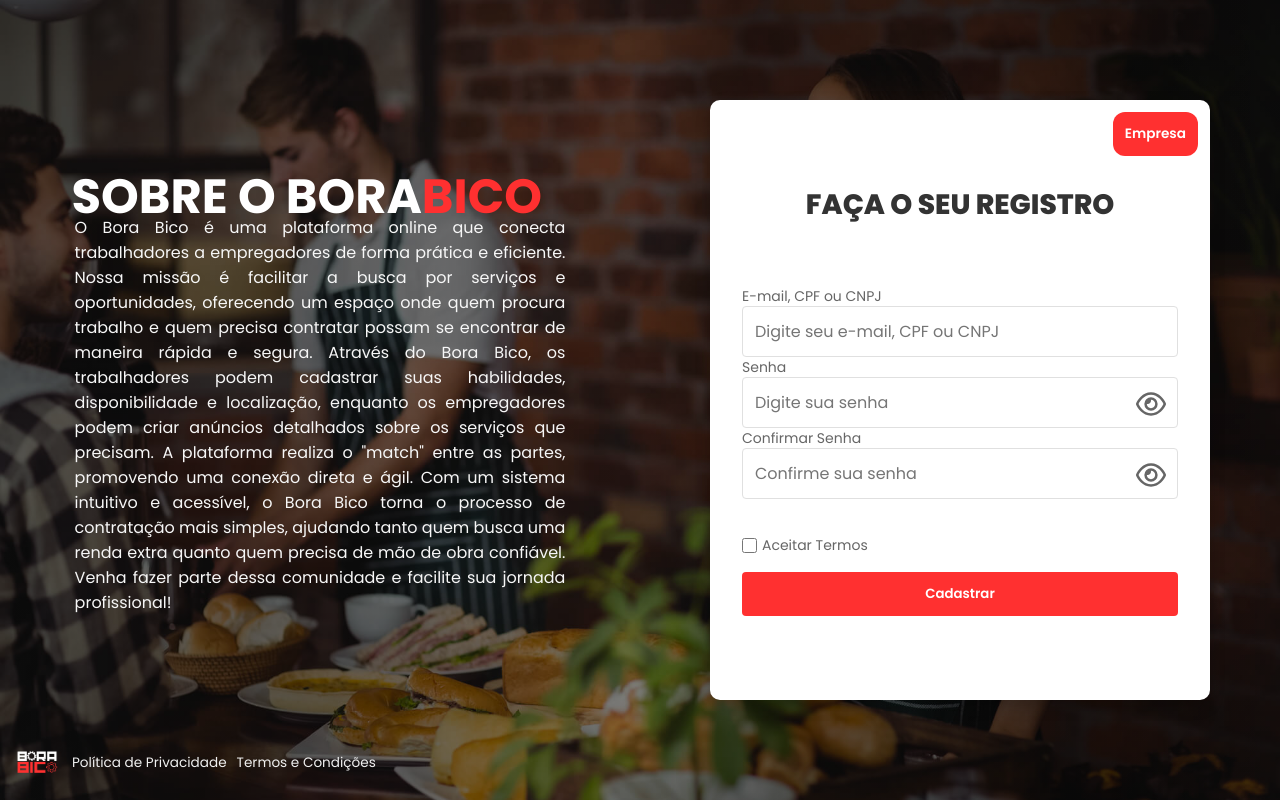
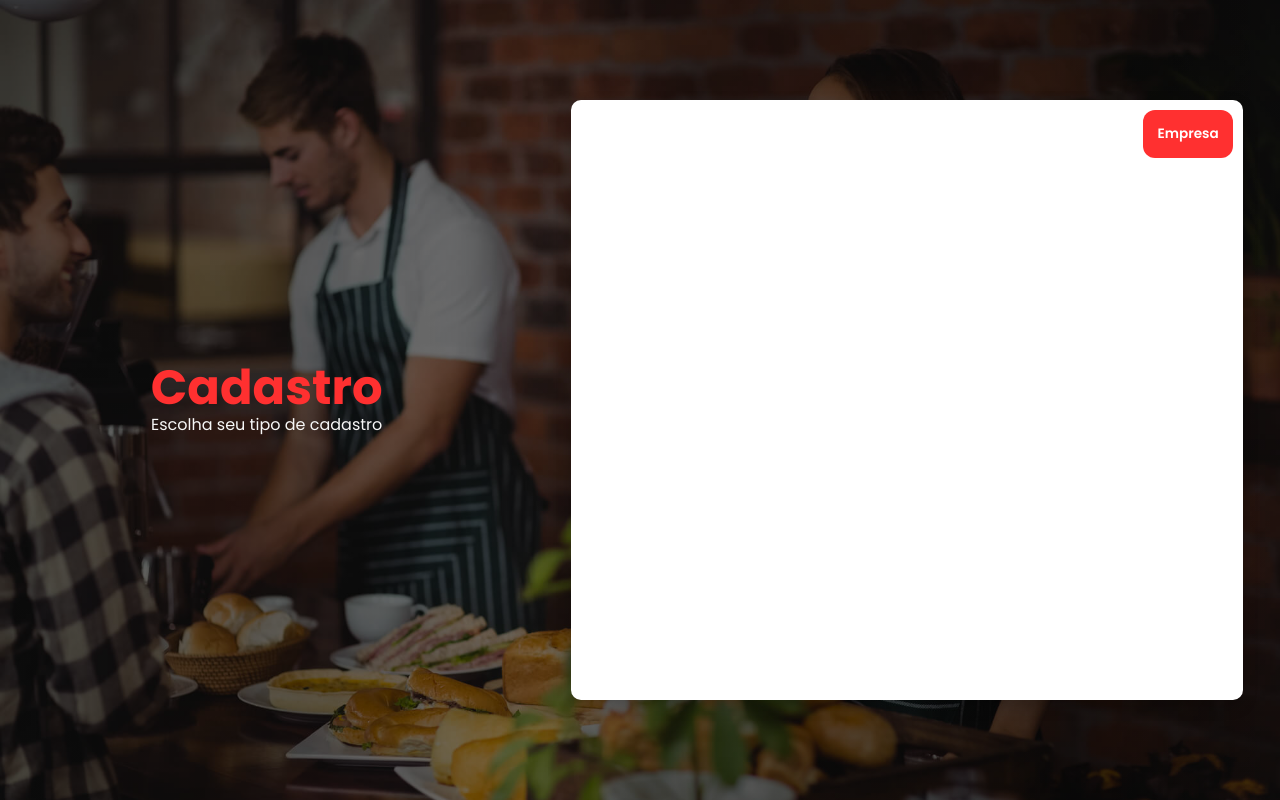
Before and after one commit to Jopolezi/Projeto-Integrador, a React (Vite) app in the folder projeto-integrador/: page /register in a window 1280 px wide. Built offline with nearby package versions, Linux system fonts and the light colour scheme; a web font is replaced by a local one.

Commit message:
Modificado Page Register

```diff
--- a/projeto-integrador/src/pages/login/styledLogin.js
+++ b/projeto-integrador/src/pages/login/styledLogin.js
@@ -117,7 +117,7 @@
   max-width: 500px;
   height: 600px;
   padding: 4rem 2rem;
-  background: white;
+  background: ${colors.white};
   border-radius: 10px;
   box-shadow: 0 6px 15px rgba(0, 0, 0, 0.2);
 `;
--- a/projeto-integrador/src/pages/register/register.jsx
+++ b/projeto-integrador/src/pages/register/register.jsx
@@ -1,158 +1,115 @@
 import React, { useState } from 'react';
-import { FontAwesomeIcon } from '@fortawesome/react-fontawesome';
-import { faEye, faEyeSlash } from '@fortawesome/free-regular-svg-icons';
 import styledComponentsRegister from './styledRegister';
 import './register.css';
 import '../../styles/cssGlobal.css';
 import ScrollRevealComponent from '../../styles/scrollReveal';
 
 const {
-    ContainerLogin,
+  ContainerRegister,
   ContainerLeft,
+  ContainerRight,
   ContentLeft,
+  ContentRight,
   ContentLeftTitle,
   ContentLeftSpanTitle,
   ContentLeftSubtitle,
-    ContainerRight,
-    ContentRight,
-    FormLogin,
-    SubmitEmpresaButton,
-    FormTitle,
+  FormRegister,
+  ButtonViewRegister,
+  TitleEnterpriseRegister,
+  InputsWrapper,
   InputContainer,
   InputLabel,
   Input,
-    SubmitAdditional,
-    InputCheck,
-    SubmitCheck,
-    InputCheckLabel,
-    SubmitButton,
-    MoreInformations,
-    ImgMoreInformations,
-    PrivacityPolitice,
-    TermsAndConditions,
+  InputDateType,
+  Select,
+  Option
 } = styledComponentsRegister;
 
 function Register() {
-  const [showPassword, setShowPassword] = useState(false);
-  const [email, setEmail] = useState('');
-  const [password, setPassword] = useState('');
-  const [confirmPassword, setConfirmPassword] = useState('');
-  const [rememberMe, setRememberMe] = useState(false);
+  const [showEnterprise, setShowEnterprise] = useState(false);
 
-  const togglePasswordVisibility = () => {
-    setShowPassword(!showPassword);
-  };
-
-  const handleSubmit = (e) => {
-    e.preventDefault();
-
-    // Validações básicas
-    if (!email || !password || !confirmPassword) {
-      alert('Por favor, preencha todos os campos');
-      return;
-    }
-
-    if (password !== confirmPassword) {
-      alert('As senhas não coincidem');
-      return;
-    }
-
-    // Lógica de envio do formulário
-    console.log('Formulário enviado', { email, rememberMe });
+  const toggleEnterpriseVisibility = () => {
+    setShowEnterprise(!showEnterprise);
   };
 
   return (
     <>
     <ScrollRevealComponent />
 
-      <ContainerLogin>
+    <ContainerRegister>
       <ContainerLeft>
         <ContentLeft>
-            <ContentLeftTitle className="reveal-left">
-              SOBRE O BORA
-              <ContentLeftSpanTitle>BICO</ContentLeftSpanTitle>
+          <ContentLeftTitle>
+            <ContentLeftSpanTitle>Cadastro</ContentLeftSpanTitle>
           </ContentLeftTitle>
-            <ContentLeftSubtitle className="reveal-left">
-              O Bora Bico é uma plataforma online que conecta trabalhadores a empregadores de forma prática e eficiente. Nossa missão é facilitar a busca por serviços e oportunidades, oferecendo um espaço onde quem procura trabalho e quem precisa contratar possam se encontrar de maneira rápida e segura.
-              Através do Bora Bico, os trabalhadores podem cadastrar suas habilidades, disponibilidade e localização, enquanto os empregadores podem criar anúncios detalhados sobre os serviços que precisam. A plataforma realiza o "match" entre as partes, promovendo uma conexão direta e ágil.
-              Com um sistema intuitivo e acessível, o Bora Bico torna o processo de contratação mais simples, ajudando tanto quem busca uma renda extra quanto quem precisa de mão de obra confiável. Venha fazer parte dessa comunidade e facilite sua jornada profissional!
-            </ContentLeftSubtitle>
+          <ContentLeftSubtitle>Escolha seu tipo de cadastro</ContentLeftSubtitle>
         </ContentLeft>
       </ContainerLeft>
 
       <ContainerRight>
         <ContentRight>
-            <FormLogin className="reveal-fade" onSubmit={handleSubmit}>
-            <SubmitEmpresaButton type="submit">Empresa</SubmitEmpresaButton>
-              <FormTitle>FAÇA O SEU REGISTRO</FormTitle>
+          <FormRegister>
+            <ButtonViewRegister
+              type="button"
+              onClick={toggleEnterpriseVisibility}>
+              {showEnterprise ? 'Pessoa Física' : 'Empresa'}
+            </ButtonViewRegister>
 
+            {showEnterprise ? (
+             <>
+            <TitleEnterpriseRegister>REGISTRE A SUA EMPRESA</TitleEnterpriseRegister>
+
+            <InputsWrapper>
              <InputContainer>
-                <InputLabel>E-mail, CPF ou CNPJ</InputLabel>
-                <Input
-                  type="email"
-                  placeholder="Digite seu e-mail, CPF ou CNPJ"
-                  value={email}
-                  onChange={(e) => setEmail(e.target.value)}
-                  required
-                />
+             <InputLabel>CNPJ</InputLabel>
+             <Input type="number" placeholder="CNPJ" />
              </InputContainer>
 
              <InputContainer>
-                <InputLabel>Senha</InputLabel>
-                <Input
-                  type={showPassword ? "text" : "password"}
-                  placeholder="Digite sua senha"
-                  value={password}
-                  onChange={(e) => setPassword(e.target.value)}
-                  required
-                />
-                <FontAwesomeIcon
-                  icon={showPassword ? faEyeSlash : faEye}
-                  className="openEye"
-                  onClick={togglePasswordVisibility}
-                />
+             <InputLabel>Razão Social</InputLabel>
+             <Input type="text" placeholder="Razão Social" maxLength={30}></Input>
              </InputContainer>
 
              <InputContainer>
-                <InputLabel>Confirmar Senha</InputLabel>
-                <Input
-                  type={showPassword ? "text" : "password"}
-                  placeholder="Confirme sua senha"
-                  value={confirmPassword}
-                  onChange={(e) => setConfirmPassword(e.target.value)}
-                  required
-                />
-                <FontAwesomeIcon
-                  icon={showPassword ? faEyeSlash : faEye}
-                  className="openEye"
-                  onClick={togglePasswordVisibility}
-                />
+             <InputLabel>Nome Fantasia</InputLabel>
+             <Input type="text" placeholder="Nome Fantasia" />
              </InputContainer>
 
-              <SubmitAdditional>
-                <SubmitCheck>
-                  <InputCheck
-                    type="checkbox"
-                    checked={rememberMe}
-                    onChange={() => setRememberMe(!rememberMe)}
-                  />
-                  <InputCheckLabel>Aceitar Termos</InputCheckLabel>
-                </SubmitCheck>
-              </SubmitAdditional>
+             <InputContainer>
+             <InputLabel>Inscrição Estadual</InputLabel>
+             <Input type="text" placeholder="Inscrição Estadual" maxLength={14} />
+             </InputContainer>
 
-              <SubmitButton type="submit">Cadastrar</SubmitButton>
-            </FormLogin>
+            <InputContainer>
+              <InputLabel>Email</InputLabel>
+              <Input type="text" placeholder="E-mail profissional" />
+             </InputContainer>
+
+             <InputContainer>
+             <InputLabel>Telefone</InputLabel>
+             <Input type="text" placeholder="(99) 9999-9999" />
+             </InputContainer>
+
+             <InputContainer>
+             <InputLabel>CEP</InputLabel>
+             <Input type="text" placeholder="99999-999" />
+             </InputContainer>
+             </InputsWrapper>
+             </>
+            ) : (
+              <>
+              <InputContainer>
+
+              </InputContainer>
+
+              </>
+            )}
+          </FormRegister>
         </ContentRight>
       </ContainerRight>
-
-        <MoreInformations className="reveal-fade">
-          <ImgMoreInformations src="./borabico_logo.png" alt="BoraBico Logo" />
-          <PrivacityPolitice href="#">Política de Privacidade</PrivacityPolitice>
-          <TermsAndConditions href="#">Termos e Condições</TermsAndConditions>
-        </MoreInformations>
-      </ContainerLogin>
+    </ContainerRegister>
     </>
-  );
+  )
 }
 
 export default Register;
--- a/projeto-integrador/src/pages/register/styledRegister.js
+++ b/projeto-integrador/src/pages/register/styledRegister.js
@@ -1,4 +1,5 @@
 import styled from 'styled-components';
+import { ContentRight } from '../login/styledLogin';
 
 const fonts = {
   family: {
@@ -17,24 +18,7 @@
   gray: '#666666',
 };
 
-  export const SubmitEmpresaButton = styled.button`
-    border: none;
-    border-radius: 12px;
-    padding: 12px;
-    background: ${colors.red};
-    color: ${colors.white};
-    font-size: 0.850rem;
-    font-weight: 600;
-    font-family: ${fonts.family.poppins};
-    cursor: pointer;
-    position: absolute;
-    top: 0;
-    right: 0;
-    margin: 12px;
-    }
-`;
-
-  export const ContainerLogin = styled.div`
+export const ContainerRegister = styled.div`
   display: flex;
   height: 100dvh;
   width: 100%;
@@ -59,13 +43,13 @@
   height: 100dvh;
   width: 50%;
   z-index: 1;
-  padding: 50px;
 `;
 
 export const ContentLeft = styled.div`
   display: flex;
   flex-direction: column;
   justify-content: center;
+  align-items: center;
   width: 100%;
   height: 100%;
   padding: 0 4%;
@@ -77,7 +61,9 @@
   font-size: 3rem;
   font-weight: 700;
   font-family: ${fonts.family.poppins};
-  line-height: 1.850rem;
+  line-height: 3rem;
+  position: relative;
+  color: black;
   `;
 
 export const ContentLeftSpanTitle = styled.span`
@@ -92,7 +78,6 @@
   font-family: ${fonts.family.poppins};
   text-align: justify;
   color: ${colors.offwhite};
-  padding: 3px;
   `;
 
 export const ContainerRight = styled.div`
@@ -100,7 +85,7 @@
 display: flex;
 justify-content: center;
 align-items: center;
-width: 50%;
+width: 70%;
 height: 100dvh;
 
 
@@ -113,52 +98,85 @@
   }
 `;
 
-export const ContentRight = styled.div`
+export const FormRegister = styled.form`
   display: flex;
   flex-direction: column;
   justify-content: center;
   align-items: center;
+  position: relative;
   width: 100%;
-  height: 100%;
-  color: ${colors.white};
-  z-index: 1;
-`;
-
-export const FormLogin = styled.form`
-  display: flex;
-  flex-direction: column;
-  justify-content: center;
-  position: relative;
-  align-items: center;
-  width: 100%;
-  max-width: 500px;
+  max-width: 90%;
   height: 600px;
   padding: 4rem 2rem;
-  background: white;
+  background: ${colors.white};
   border-radius: 10px;
   box-shadow: 0 6px 15px rgba(0, 0, 0, 0.2);
 `;
 
-export const FormTitle = styled.h2`
-  color: ${colors.dark};
+export const ButtonViewRegister = styled.button`
+  position: absolute;
+  top: 10px;
+  right: 10px;
+  display: flex;
+  align-items: center;
+  justify-content: center;
+  padding: 12px;
+  border: 2px solid transparent;
+  border-radius: 12px;
+  background: ${colors.red};
+  color: ${colors.white};
   font-family: ${fonts.family.poppins};
-  font-size: 1.75rem;
-  font-weight: 800;
-  margin-bottom: 5rem;
-  text-align: center;
-  text-transform: uppercase;
+  font-size: 0.850rem;
+  font-weight: 600;
+  transition: all 0.5s;
+
+  &:hover{
+  background: none;
+  border: 2px solid ${colors.red};
+  color: ${colors.red}
+  }
 `;
 
+export const TitleEnterpriseRegister = styled.h1`
+  display: flex;
+  position: absolute;
+  top: 10px;
+  left: 10px;
+  align-items: center;
+  justify-content: center;
+  font-size 1rem;
+  font-weight: 600;
+  font-family: ${fonts.family.poppins};
+  color: ${colors.dark};
+
+  &::before {
+  content: "";
+  position: absolute;
+  width: 50%;
+  height: 3.5px;
+  bottom: 5px;
+  left: 0;
+
+  background: ${colors.red};
+  }
+`;
+
+export const InputsWrapper = styled.div`
+  display: flex;
+  flex-wrap: wrap;
+  justify-content: space-between;
+  width: 100%;
+  margin-top: 1rem;
+`;
+
+
 export const InputContainer = styled.div`
-  position: relative;
-  width: 100%;
-  margin-bottom: 1.25rem;
+  width: calc(50% - 8px);
 `;
 
 export const InputLabel = styled.label`
-  position: absolute;
-  left: 0;
-  top: -20px;
+  display: flex;
+  align-items: center;
   color: ${colors.gray};
   font-family: ${fonts.family.poppins};
   font-size: 0.875rem;
@@ -179,147 +197,65 @@
   }
 `;
 
-export const SubmitAdditional = styled.div`
-    display: flex;
-    justify-content: space-between;
-    align-items: center;
+export const InputDateType = styled.input`
   width: 100%;
-    margin-top: 1rem;
-`;
+  padding: 0.75rem;
+  border: 1px solid #e0e0e0;
+  border-radius: 4px;
+  font-family: ${fonts.family.poppins};
+  font-size: 1rem;
+  transition: border-color 0.2s;
+  color: ${colors.gray};
 
-export const SubmitCheck = styled.div`
-  display: flex;
-  align-items: center;
-  justify-content: center;
-  gap: 5px;
-`;
-
-export const InputCheck = styled.input`
-  width: 15px;
-  height: 15px;
-  accent-color: ${colors.darkred};
+  &:focus {
+    outline: none;
+    border-color: ${colors.red};
   }
 
-`;
-
-export const InputCheckLabel = styled.p`
-  color: ${colors.gray};
-  font-family: ${fonts.family.poppins};
-  font-size: 0.875rem;
-  text-decoration: none;
-`;
-
-export const SubmitButton = styled.button`
-  width: 100%;
-  background: ${colors.red};
-  color: white;
-  font-family: ${fonts.family.poppins};
-  font-weight: 600;
-  padding: 0.75rem;
-  border: none;
-  border-radius: 4px;
-  margin-top: 1rem;
-  cursor: pointer;
-  transition: background 0.2s;
-
-  &:hover {
-    background: ${colors.darkred};
+  &::-webkit-datetime-edit-placeholder {
+    color: #999;
+    font-style: italic;
   }
 `;
 
-export const ForgotPassword = styled.a`
-  color: ${colors.red};
+export const Select = styled.select`
+  width: 100%;
+  padding: 0.75rem;
+  border: 1px solid #e0e0e0;
+  border-radius: 4px;
   font-family: ${fonts.family.poppins};
-  font-size: 0.875rem;
-  text-decoration: none;
+  font-size: 1rem;
+  transition: border-color 0.2s;
+  color: ${colors.gray};
 
-  &:hover {
-    text-decoration: underline;
-  }
+  &:focus {
+    outline: none;
+    border-color ${colors.red};
   `;
 
-export const RegisterLink = styled.div`
-  color: ${colors.dark};
-  font-family: ${fonts.family.poppins};
-  font-size: 0.875rem;
-  margin-top: 1.5rem;
-  text-align: center;
-
-  a {
-    color: ${colors.red};
-    text-decoration: none;
-    font-weight: 600;
-
-    &:hover {
-      text-decoration: underline;
-    }
-  }
+  export const Option = styled.option`
+  color: ${colors.gray};
   `;
 
-export const MoreInformations = styled.div`
-  display: flex;
-  align-items: center;
-  gap: 10px;
-  color: ${colors.white};
-  font-family: ${fonts.family.poppins};
-  font-size: 0.850rem;
-  position: absolute;
-  padding: 12px;
-  bottom: 0;
-  z-index: 1;
-`
-export const ImgMoreInformations = styled.img`
-  width: 50px;
-  height: 0 auto;
-  object-fit: cover;
-  transition: transform 0.5s;
-
-  &:hover{
-  transform: scale(1.05);
-  }
-`;
-
-export const PrivacityPolitice = styled.a`
-&:hover {
-      text-decoration: underline;
-    }
-`
-
-export const TermsAndConditions = styled.a`
-&:hover {
-      text-decoration: underline;
-    }
-`
-
-
-
-
 const styledComponentsRegister = {
-  ContainerLogin,
+  ContainerRegister,
   ContainerLeft,
+  ContainerRight,
   ContentLeft,
+  ContentRight,
   ContentLeftTitle,
   ContentLeftSpanTitle,
   ContentLeftSubtitle,
-  ContainerRight,
-  ContentRight,
-  FormLogin,
-  FormTitle,
+  FormRegister,
+  ButtonViewRegister,
+  TitleEnterpriseRegister,
+  InputsWrapper,
   InputContainer,
   InputLabel,
   Input,
-  SubmitAdditional,
-  InputCheck,
-  SubmitCheck,
-  InputCheckLabel,
-  SubmitButton,
-  ForgotPassword,
-  RegisterLink,
-  MoreInformations,
-  ImgMoreInformations,
-  PrivacityPolitice,
-  TermsAndConditions,
-  SubmitEmpresaButton,
+  InputDateType,
+  Select,
+  Option
 };
 
 export default styledComponentsRegister;
```
Lines whose indentation alone changed are shown as unchanged.
